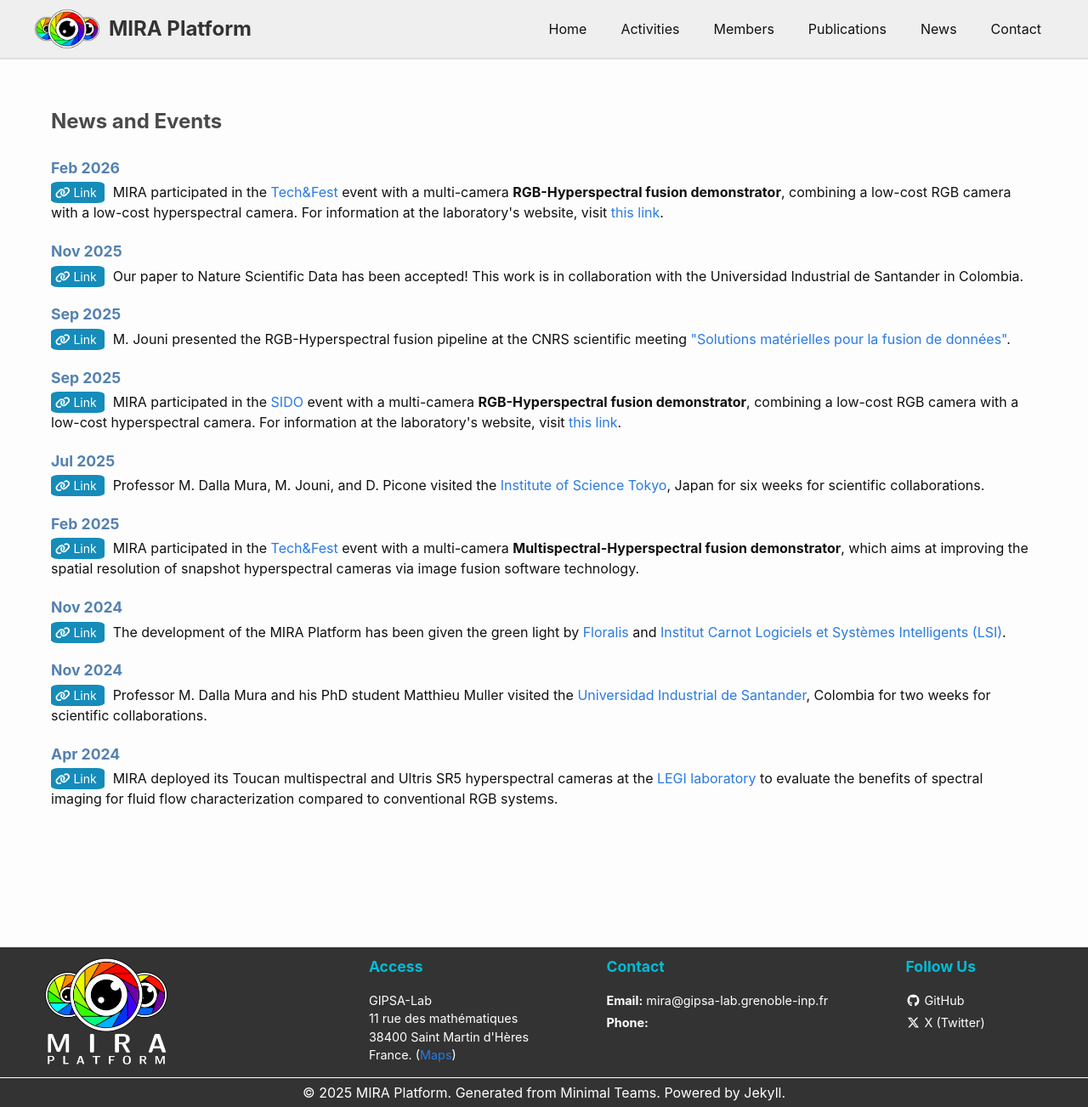
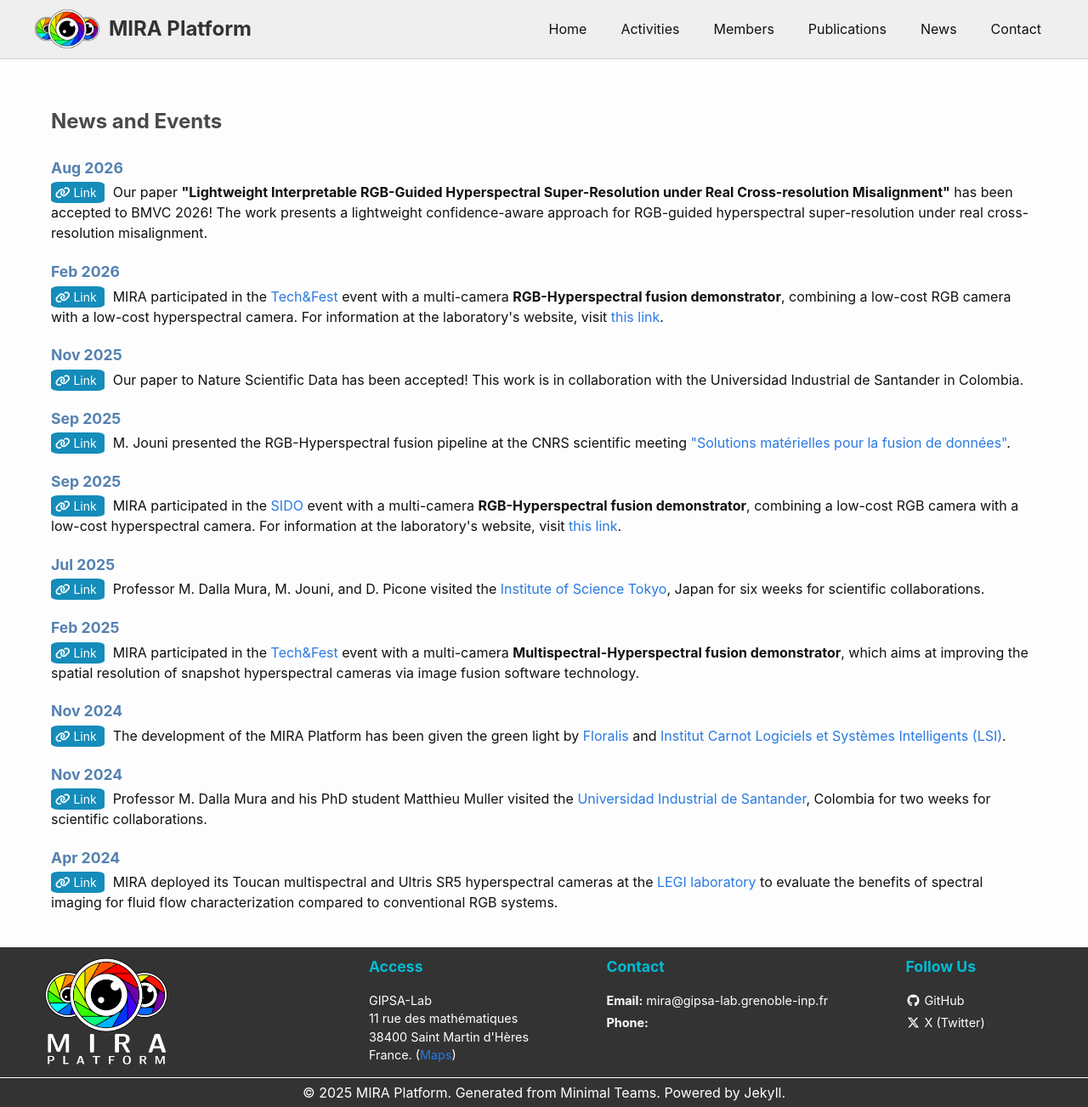
Before and after one commit to mira-imaging/mira-imaging.github.io, a Jekyll site: the page built from _pages_navbar/news.html, in a window 1280 px wide and 1303 px high. Shown: the whole window at 85% size. Built offline with Jekyll 4.4.1, drawn with Linux system fonts in a browser that asks for light colours.

Commit message:
Add publication

```diff
--- a/_data/news.yml
+++ b/_data/news.yml
@@ -1,5 +1,13 @@
 # For now, the news list should be sorted manually
 list:
+  - text: Our paper <b>"Lightweight Interpretable RGB-Guided Hyperspectral Super-Resolution under Real Cross-resolution Misalignment"</b> has been accepted to BMVC 2026! The work presents a lightweight confidence-aware approach for RGB-guided hyperspectral super-resolution under real cross-resolution misalignment.
+    date: Aug 2026
+    link: /news/20260811-paper-lightweight-sr/
+    page:
+      url: /news/20260811-paper-lightweight-sr/
+      title: "Lightweight Interpretable RGB-Guided Hyperspectral Super-Resolution under Real Cross-resolution Misalignment"
+    thumbnail:
+
   - text: MIRA participated in the <a href=https://www.tech-fest.fr/en/>Tech&Fest</a> event with a multi-camera <b>RGB-Hyperspectral fusion demonstrator</b>, combining a low-cost RGB camera with a low-cost hyperspectral camera. For information at the laboratory's website, visit <a href="https://www.gipsa-lab.grenoble-inp.fr/les-publications/toutes-les-actus/le-gipsa-lab-au-techfest-2026">this link</a>.
     date: Feb 2026
     link: /news/20260204-tech-fest/
--- a/_data/publications.yml
+++ b/_data/publications.yml
@@ -79,7 +79,7 @@ publications:
       # - link: https://bmvc2026.bmva.org/programme/accepted_papers/
       #   icon: *ic-video
       #   type: Video
-      - link: /news/20261113-paper-lightweight-sr/
+      - link: /news/20260811-paper-lightweight-sr/
         icon: *ic-link
         type: News
     id: "JouniGD26:bmvc"
--- /dev/null
+++ b/_news/20260811-paper-lightweight-sr.html
@@ -0,0 +1,131 @@
+---
+layout: page_padded
+title: BMVC Paper 2026
+---
+
+{% assign news_item = site.data.news.list | where: "page.url", page.url | first %}
+{% assign pub = site.data.publications.publications | where: "id", "JouniGD26:bmvc" | first %}
+
+<div class="page-container">
+
+  <!-- Page Title -->
+  <header class="page-header">
+    <h1 class="title">{{ news_item.page.title }}</h1>
+
+    <h2 class="authors">
+      <sup>1</sup>Mohamad Jouni,
+      <sup>1</sup>Aurélien Godet,
+      <sup>1, 2</sup>Mauro Dalla Mura
+    </h2>
+
+    <h2 class="affiliations">
+      <sup>1</sup>Univ. Grenoble Alpes, CNRS, Grenoble INP, GIPSA-Lab, 38000 Grenoble, France
+      <br>
+      <sup>2</sup>Institut Universitaire de France (IUF), Paris, France
+    </h2>
+
+    <div class="publication-links publication-links-centered" style="text-align: center;">
+    {% for link in pub.links %}
+        {% if link.link %}
+            {%- if link.link contains '://' -%}
+            <a href="{{ link.link }}" class="publication-link">
+            {%- else -%}
+            <a href="{{ site.baseurl }}{{ link.link }}" class="publication-link">
+            {%- endif -%}
+                <i style="font-style:normal" class="{{- link.icon -}}"></i>
+                {{ link.type }}
+            </a>
+        {% endif %}
+    {% endfor %}
+    </div>
+  </header>
+
+
+  <!-- Abstract -->
+  <section class="description">
+    <p>{{ news_item.text }}</p>
+
+    <h3 class="section-title">Abstract</h3>
+
+    <p>
+      Compact snapshot hyperspectral cameras provide rich instantaneous spectral measurements
+      for ground-level machine vision, but at lower spatial resolution than standard RGB cameras.
+      RGB-guided hyperspectral super-resolution (HSR) addresses this limitation by transferring
+      spatial detail from a high-resolution RGB guide to a low-resolution hyperspectral image (HSI).
+      These dual-camera systems are typically in a horizontal rig geometry, requiring cross-camera
+      image alignment due to different fields of view. However, residual misregistration can inject
+      spurious high-frequency details. Existing learned unaligned-fusion methods are usually trained
+      for a fixed spectral support and spatial scale factors and can be computationally demanding,
+      limiting their flexibility across sensors.
+    </p>
+
+    <p>
+      We propose a lightweight and interpretable RGB-guided HSR framework combining cross-modal
+      flow alignment with model-based Gram-Schmidt orthogonalization fusion. The method first warps
+      the RGB guide onto the HSI grid, then estimates an energy-based confidence weight map by
+      measuring local alignment reliability. This map is then used both in a weighted least-squares
+      spectral regression and in a gated fusion between the RGB-guided SR estimate and an
+      HSI-preserving estimate. Unlike existing learned methods, the proposed framework has a low
+      computational footprint and supports different VIS-NIR spectral supports and scale factors
+      without retraining.
+    </p>
+
+    <p>
+      Experiments on the Real benchmark show that the proposed method improves reconstruction
+      accuracy over learned fusion baselines while remaining substantially faster. On a 34-frame
+      sequence acquired with our real RGB-HSI dual-camera setup, a reduced-resolution quantitative
+      evaluation validates the method under genuine cross-sensor radiometric, noise, and geometric
+      differences, while native-resolution qualitative results demonstrate deployment on the full
+      51-band visible-near-infrared acquisition beyond the 31-band setting of existing learned
+      baselines.
+    </p>
+
+  </section>
+
+
+  <!-- Acknowledgements -->
+  <section class="description acknowledgements">
+
+    <h3 class="section-title">Acknowledgements</h3>
+
+    <p>
+      This work was supported by the Institut Carnot Logiciels et Systèmes Intelligents (Carnot LSI)
+      and by the French National Research Agency (ANR) under the France 2030 programme with reference
+      ANR-23-IACL-0006. The computations were performed using the GRICAD infrastructure
+      (GRANT CPER07_13 CIRA, ANR10 LABX56, ANR-10-EQPX-29-01).
+    </p>
+
+    <p>
+      Data acquisitions were carried out with the support of the
+      Multi-camera Imaging Research and Acquisition (MIRA) Platform
+      (<a href="https://mira-imaging.github.io/">https://mira-imaging.github.io/</a>)
+      of GIPSA-lab, which provided the camera setup and the acquisition and research resources used
+      in this work. The MIRA Platform is developed with the financial support of the Institut Carnot
+      Logiciels et Systèmes Intelligents (Carnot LSI).
+    </p>
+
+    <p>
+      The authors thank Dr. Amaury Negre for his contributions to the ROS-based acquisition software and to the acquisition of the Ultris-RPi sequence.
+    </p>
+
+  </section>
+
+
+  <!-- Navigation -->
+  <section>
+    <div class="publication-links publication-links-centered" style="text-align: center;">
+      <b>
+        <a href="{{- site.baseurl -}}/publications/" class="publication-btn publication-btn-text">
+          Publications Page
+        </a>
+
+        <a href="{{- site.baseurl -}}/news/" class="publication-btn publication-btn-text">
+          News Page
+        </a>
+      </b>
+    </div>
+  </section>
+
+  <link rel="stylesheet" href="{{ '/assets/css/news-item-page.css' | relative_url }}">
+
+</div>
```
Also changed, not shown: _news/20261113-paper-lightweight-sr.html (deleted).
